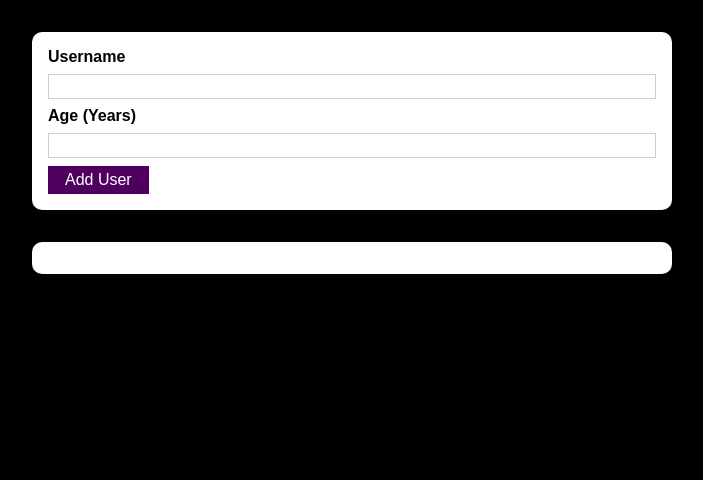
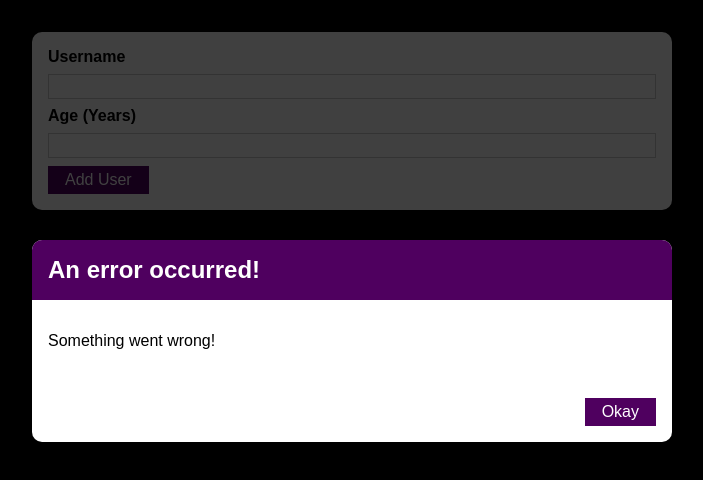
Before and after one commit to wteo/React, a React (Create React App) app in the folder users/: page / in a window 1280 px wide. Shown: the top 480 px of the page, without its empty margins (288-991 px from the left). Built offline with nearby package versions, Linux system fonts and the light colour scheme.

Commit message:
Added ErrorModal component

```diff
--- a/users/src/App.js
+++ b/users/src/App.js
@@ -1,13 +1,23 @@
-import React from 'react';
+import React, { useState } from 'react';
 
 import AddUser from "./components/Users/AddUser";
 import UsersList from './components/Users/UsersList';
 
 function App() {
+
+  const [usersList, setUsersList] = useState([]);
+
+  const addUserHandler = (uName, uAge) => {
+    setUsersList((prevUsersList) => {
+      return [...prevUsersList,
+        {name: uName, age: uAge, id: Math.random().toString() }];
+    });
+  };
+
   return (
     <div>
-      <AddUser />
-      <UsersList users={[]} />
+      <AddUser onAddUser={addUserHandler} />
+      <UsersList users={usersList} />
     </div>
   );
 }
--- /dev/null
+++ b/users/src/components/UI/ErrorModal.js
@@ -0,0 +1,26 @@
+import React from "react";
+
+import Card from "./Card";
+import Button from "./Button";
+import classes from "./ErrorModal.module.css";
+
+const ErrorModal = props => {
+    return (
+        <div>
+            <div className={classes.backdrop} />
+            <Card className={classes.modal}>
+                <header className={classes.header}>
+                    <h2>{props.title}</h2>
+                </header>
+                <div className={classes.content}>
+                    <p>{props.message}</p>
+                </div>
+                <footer className={classes.actions}>
+                    <Button>Okay</Button>
+                </footer>
+            </Card>
+        </div>
+    );
+};
+
+export default ErrorModal;
--- /dev/null
+++ b/users/src/components/UI/ErrorModal.module.css
@@ -0,0 +1,45 @@
+.backdrop {
+    position: fixed;
+    top: 0;
+    left: 0;
+    width: 100%;
+    height: 100vh;
+    z-index: 10;
+    background: rgba(0, 0, 0, 0.75);
+  }
+
+  .modal {
+    position: fixed;
+    top: 30vh;
+    left: 10%;
+    width: 80%;
+    z-index: 100;
+    overflow: hidden;
+  }
+
+  .header {
+    background: #4f005f;
+    padding: 1rem;
+  }
+
+  .header h2 {
+    margin: 0;
+    color: white;
+  }
+
+  .content {
+    padding: 1rem;
+  }
+
+  .actions {
+    padding: 1rem;
+    display: flex;
+    justify-content: flex-end;
+  }
+
+  @media (min-width: 768px) {
+    .modal {
+      left: calc(50% - 20rem);
+      width: 40rem;
+    }
+  }
--- a/users/src/components/Users/AddUser.js
+++ b/users/src/components/Users/AddUser.js
@@ -3,6 +3,7 @@
 import Card from "../UI/Card";
 import classes from "./AddUser.module.css";
 import Button from "../UI/Button";
+import ErrorModal from "../UI/ErrorModal";
 
 const AddUser = props => {
 
@@ -19,7 +20,7 @@
             // Hence, if want to convert to a number, simply add "+" in front of the value.
             return;
         }
-        console.log(enteredUsername, enteredAge);
+        props.onAddUser(enteredUsername, enteredAge);
         setEnteredUsername("");
         setEnteredAge("");
     };
@@ -33,6 +34,8 @@
     }
 
     return (
+    <div>
+    <ErrorModal title="An error occurred!" message="Something went wrong!" />
     <Card className={classes.input}>
         <form onSubmit={addUserHandler}>
             <label htmlFor="username">Username</label>
@@ -50,6 +53,7 @@
             <Button type="submit">Add User</Button>
         </form>
     </Card>
+    </div>
     );
 };
 
--- a/users/src/components/Users/UsersList.js
+++ b/users/src/components/Users/UsersList.js
@@ -4,11 +4,12 @@
 import classes from "./UsersList.module.css";
 
 const UsersList = props => {
+
     return (
         <Card className={classes.users}>
             <ul>
             {props.users.map(user => (
-                <li>
+                <li key={user.id}>
                     {user.name} ({user.age} years old)
                 </li>
                 )
```
